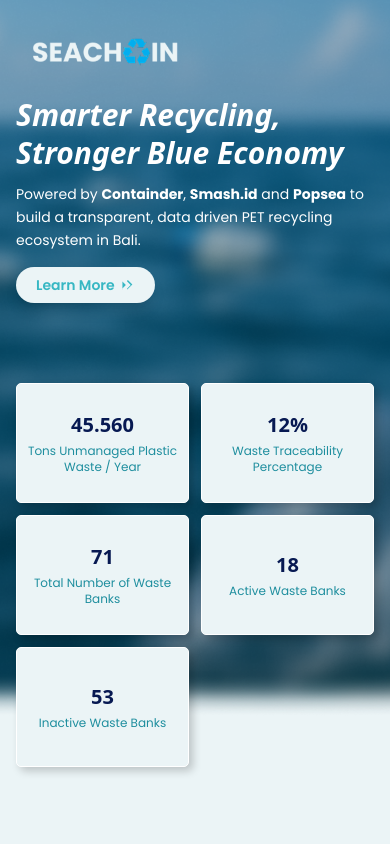
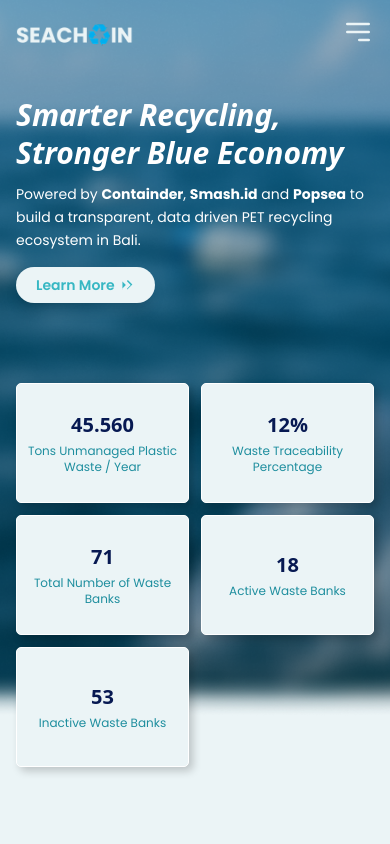
Before and after one commit to ryanjiroo/seachain, a React (Vite) app: page / in a window 390 px wide. Shown: the top 844 px of the page. Built offline with nearby package versions, Linux system fonts and the light colour scheme.

Commit message:
Update Navbar.jsx

```diff
--- a/src/components/Navbar.jsx
+++ b/src/components/Navbar.jsx
@@ -1,9 +1,11 @@
 // components/Navbar.jsx
 import React, { useState, useEffect, useRef } from 'react';
+import { HashLink } from 'react-router-hash-link'; // Import HashLink
 import SeachainLogo from '../assets/seachain.png';
 
 const Navbar = () => {
     const [scrolled, setScrolled] = useState(false);
+    const [isOpen, setIsOpen] = useState(false); // State for mobile menu
     const navbarRef = useRef(null);
 
     useEffect(() => {
@@ -26,23 +28,85 @@ const Navbar = () => {
         };
     }, []);
 
+    const toggleMenu = () => {
+        setIsOpen(!isOpen);
+    };
+
     const navbarClasses = `
-        fixed top-0 z-40 left-0 w-full flex justify-between items-center p-8 md:p-12 lg:p-16 z-20 transition-colors duration-300
+        fixed top-0 z-40 left-0 w-full flex justify-between items-center p-4 md:p-8 lg:p-12 transition-colors duration-300
         ${scrolled ? 'bg-[#071952] shadow-lg' : 'bg-transparent'}
     `;
 
     return (
         <header ref={navbarRef} className={navbarClasses}>
             <div className="flex items-center space-x-2">
-                <img src={SeachainLogo} alt="Seachain Logo" className="h-10" />
+                <img src={SeachainLogo} alt="Seachain Logo" className="h-8 md:h-10" />
             </div>
-            <nav className="hidden md:flex space-x-8 font-['Poppins'] font-extrabold text-lg">
-                <a href="#" className="mr-20 text-[#EBF4F6] hover:text-[#37B7C3]">HOME</a>
-                <a href="#" className="mr-20 text-[#EBF4F6] hover:text-[#37B7C3]">ABOUT</a>
-                <a href="#" className="mr-20 text-[#EBF4F6] hover:text-[#37B7C3]">SOLUTION</a>
-                <a href="#" className="mr-20 text-[#EBF4F6] hover:text-[#37B7C3]">IMPACT</a>
-                <a href="#" className="mr-20 text-[#EBF4F6] hover:text-[#37B7C3]">CONTACT</a>
+
+            {/* Hamburger menu for mobile */}
+            <div className="md:hidden">
+                <button onClick={toggleMenu} className="text-[#EBF4F6] focus:outline-none">
+                    <svg
+                        className="w-8 h-8"
+                        fill="none"
+                        stroke="currentColor"
+                        viewBox="0 0 24 24"
+                        xmlns="http://www.w3.org/2000/svg"
+                    >
+                        {isOpen ? (
+                            <path
+                                strokeLinecap="round"
+                                strokeLinejoin="round"
+                                strokeWidth="2"
+                                d="M6 18L18 6M6 6l12 12"
+                            ></path>
+                        ) : (
+                            <path
+                                strokeLinecap="round"
+                                strokeLinejoin="round"
+                                strokeWidth="2"
+                                d="M4 6h16M4 12h16m-7 6h7"
+                            ></path>
+                        )}
+                    </svg>
+                </button>
+            </div>
+
+            {/* Desktop Navigation */}
+            <nav className="hidden md:flex space-x-4 lg:space-x-8 font-['Poppins'] font-extrabold text-sm md:text-lg">
+                <HashLink smooth to="/#home" className="text-[#EBF4F6] hover:text-[#37B7C3]">HOME</HashLink>
+                <HashLink smooth to="/#about" className="text-[#EBF4F6] hover:text-[#37B7C3]">ABOUT</HashLink>
+                <HashLink smooth to="/#solution" className="text-[#EBF4F6] hover:text-[#37B7C3]">SOLUTION</HashLink>
+                <HashLink smooth to="/#impact" className="text-[#EBF4F6] hover:text-[#37B7C3]">IMPACT</HashLink>
+                <HashLink smooth to="/#contact" className="text-[#EBF4F6] hover:text-[#37B7C3]">CONTACT</HashLink>
             </nav>
+
+            {/* Mobile Menu Overlay */}
+            {isOpen && (
+                <div className="md:hidden fixed inset-0 bg-[#071952] bg-opacity-95 z-30 flex flex-col items-center justify-center space-y-8 font-['Poppins'] text-2xl">
+                    <button onClick={toggleMenu} className="absolute top-4 right-4 text-[#EBF4F6] focus:outline-none">
+                        <svg
+                            className="w-10 h-10"
+                            fill="none"
+                            stroke="currentColor"
+                            viewBox="0 0 24 24"
+                            xmlns="http://www.w3.org/2000/svg"
+                        >
+                            <path
+                                strokeLinecap="round"
+                                strokeLinejoin="round"
+                                strokeWidth="2"
+                                d="M6 18L18 6M6 6l12 12"
+                            ></path>
+                        </svg>
+                    </button>
+                    <HashLink smooth to="/#home" onClick={toggleMenu} className="text-[#EBF4F6] hover:text-[#37B7C3]">HOME</HashLink>
+                    <HashLink smooth to="/#about" onClick={toggleMenu} className="text-[#EBF4F6] hover:text-[#37B7C3]">ABOUT</HashLink>
+                    <HashLink smooth to="/#solution" onClick={toggleMenu} className="text-[#EBF4F6] hover:text-[#37B7C3]">SOLUTION</HashLink>
+                    <HashLink smooth to="/#impact" onClick={toggleMenu} className="text-[#EBF4F6] hover:text-[#37B7C3]">IMPACT</HashLink>
+                    <HashLink smooth to="/#contact" onClick={toggleMenu} className="text-[#EBF4F6] hover:text-[#37B7C3]">CONTACT</HashLink>
+                </div>
+            )}
         </header>
     );
 };
```
